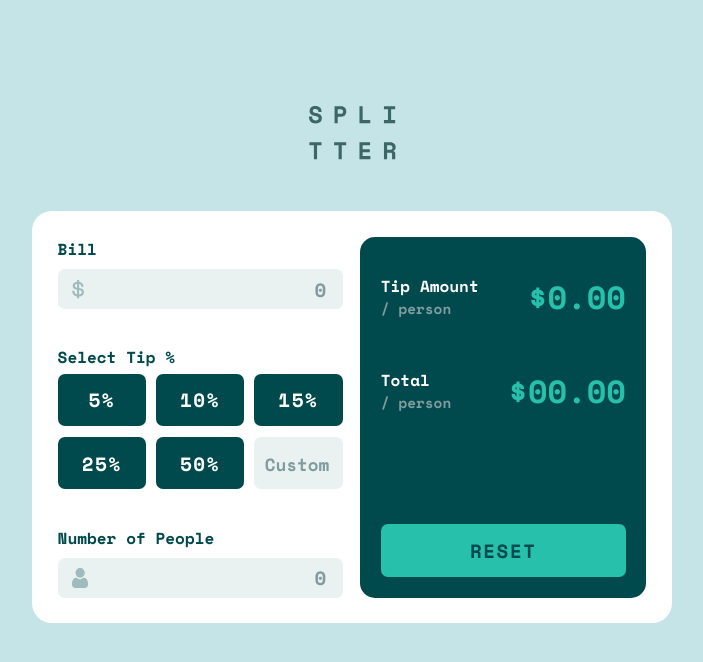
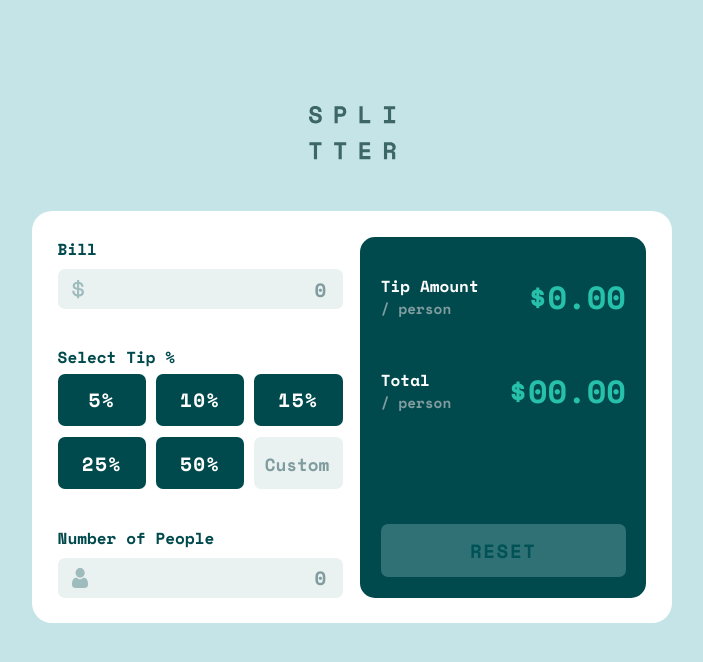
Before and after one commit to JoseDanielRomero/Tip-calculator, a React (Create React App) app: page / in a window 1280 px wide. Shown: the top 662 px of the page, without its empty margins (288-991 px from the left). Built offline with nearby package versions, Linux system fonts and the light colour scheme; the HTML template or start-up script is replaced by a standard one.

Commit message:
Se agrego el modo 'disabled' del boton Reset

```diff
--- a/src/components/Results.js
+++ b/src/components/Results.js
@@ -26,7 +26,13 @@ function Results({ resultTip, setResultTip, bill, tip, people }) {
   }
 
 
-
+  const handleDisableButton = () => {
+    if (typeof copyTip == 'number' || typeof copyBill == 'number' || typeof copyPeople == 'number') {
+      return 'reset-button'
+    } else {
+      return 'reset-button off'
+    }
+  }
 
   return (
     <section className='result-box'>
@@ -51,7 +57,7 @@ function Results({ resultTip, setResultTip, bill, tip, people }) {
         </div>
       </div>
       <div className='reset-result-box'>
-        <button className='reset-button'>RESET</button>
+        <button className={handleDisableButton()}>RESET</button>
       </div>
     </section>
   )
--- a/src/stylesheets/Results.css
+++ b/src/stylesheets/Results.css
@@ -87,10 +87,23 @@
     transition: all .1s;
 }
 
+.reset-button.off {
+    background-color: hsl(183, 43%, 32%);
+    color: hsl(183, 98%, 17%);
+}
+
 .reset-button:hover {
     cursor: pointer;
+}
+
+.reset-button.off:hover {
+    cursor: auto;
 }
 
 .reset-button:active {
     background-color: hsl(172, 78%, 62%);
 }
+
+.reset-button.off:active {
+    background-color: hsl(183, 43%, 32%)
+}
```
